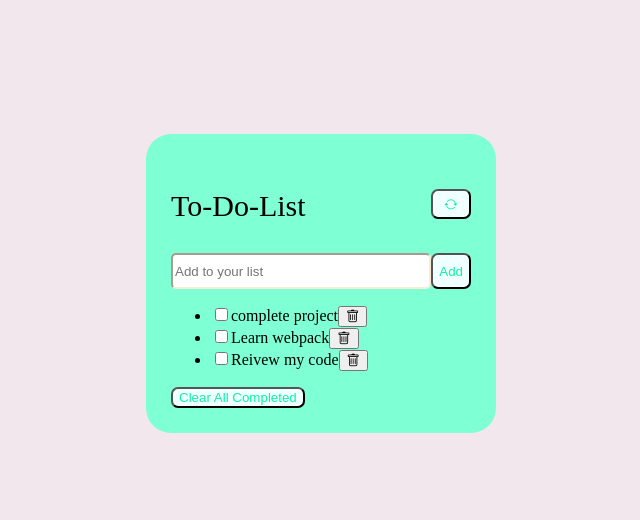
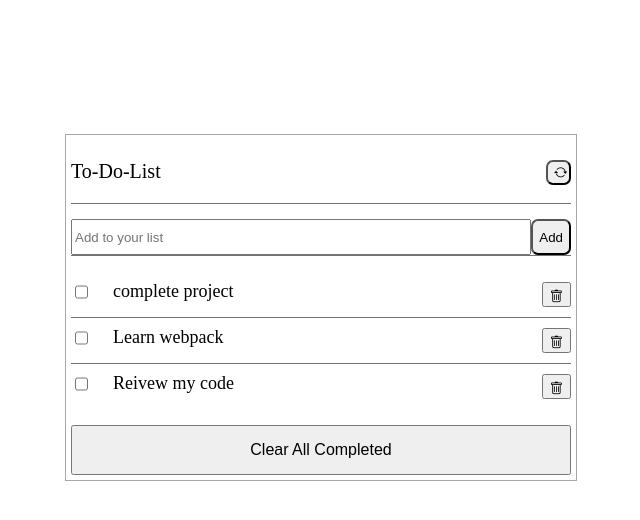
Before and after one commit to tajulafreen/To-Do-List, a website built with webpack: page src/index.html in a window 1280 px wide. Shown: the whole page, without its empty margins (319-959 px from the left). Built offline with nearby package versions, Linux system fonts and the light colour scheme.

Commit message:
added changes

```diff
--- a/src/index.css
+++ b/src/index.css
@@ -1,5 +1,4 @@
 body {
-  background-color: rgb(242, 231, 236);
   display: flex;
   justify-content: center;
 }
@@ -8,11 +7,10 @@ body {
   margin-top: 10%;
   display: flex;
   flex-direction: column;
-  width: 300px;
+  width: 500px;
   height: max-content;
-  background-color: aquamarine;
-  border-radius: 25px;
-  padding: 25px;
+  border: 1px solid rgb(171, 165, 165);
+  padding: 5px;
   gap: 2%;
 }
 
@@ -20,36 +18,73 @@ body {
   display: flex;
   flex-direction: row;
   justify-content: space-between;
+  border-bottom: 1px solid rgb(120, 115, 115);
 }
 
 .heading {
-  font-size: 30px;
+  font-size: 20px;
   font-weight: 400;
 }
 
 .bi-arrow-repeatt {
-  width: 40px;
-  height: 30px;
-  margin-top: 10%;
+  width: 25px;
+  height: 25px;
+  margin-top: 4%;
   align-items: center;
 }
 
 .form-section {
   display: flex;
-  justify-content: space-between;
+  padding-top: 15px;
+  border-bottom: 1px solid rgb(120, 115, 115);
 }
 
 .add {
-  width: 86%;
+  width: 100%;
   height: 30px;
-  border-radius: 5px;
-  border-color: antiquewhite;
 }
 
-.clear-btn,
 .bi-arrow-repeatt,
 .btn-add {
-  background-color: azure;
-  color: rgb(11, 243, 165);
   border-radius: 7px;
 }
+
+.task-list {
+  list-style-type: none;
+  padding: 0;
+}
+
+.clear-btn {
+  width: 100%;
+  height: 50px;
+  font-size: 16px;
+}
+
+li {
+  height: 40px;
+  width: 100%;
+  display: flex;
+  border-bottom: 1px solid rgb(120, 115, 115);
+  padding-bottom: 5px;
+}
+
+li:last-child {
+  border: none;
+}
+
+.form-check-input {
+  margin-right: 25px;
+}
+
+.task-description {
+  font-size: 18px;
+  align-items: center;
+  margin-top: 9px;
+  width: 90%;
+}
+
+.delete-btn {
+  padding-top: 5px;
+  margin-top: 10px;
+  margin-bottom: 5px;
+}
--- a/src/index.js
+++ b/src/index.js
@@ -14,7 +14,7 @@ const createTaskItem = (description) => {
   checkbox.type = 'checkbox';
   checkbox.className = 'form-check-input';
 
-  const taskDescription = document.createElement('label');
+  const taskDescription = document.createElement('p');
   taskDescription.className = 'task-description';
   taskDescription.textContent = description;
 
```
